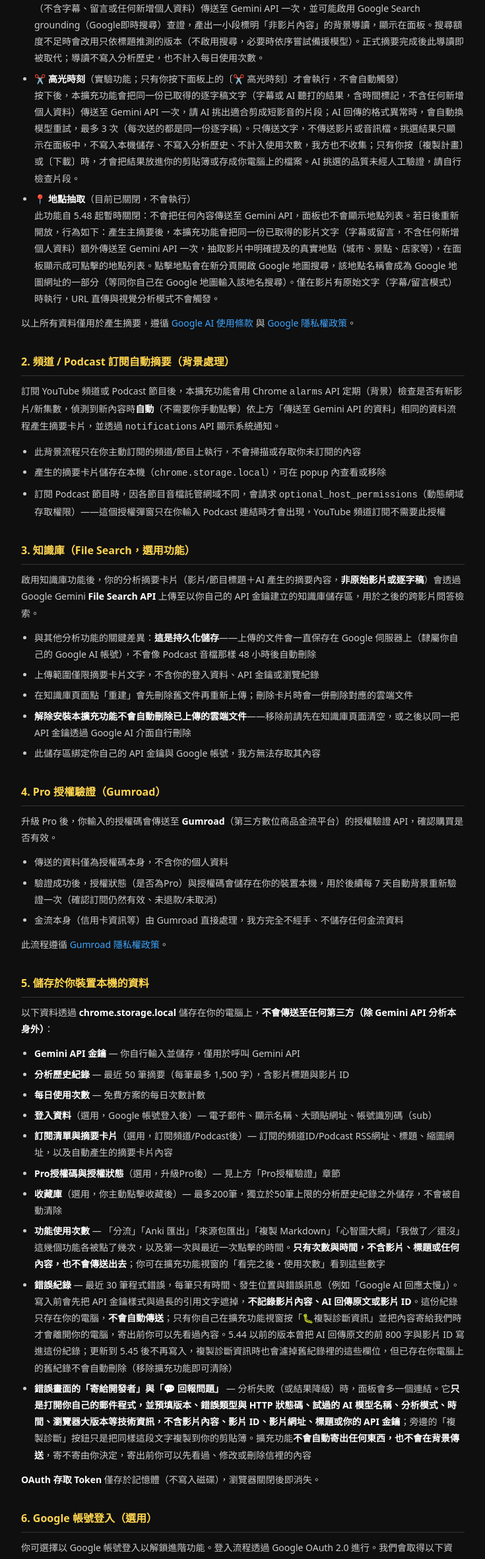
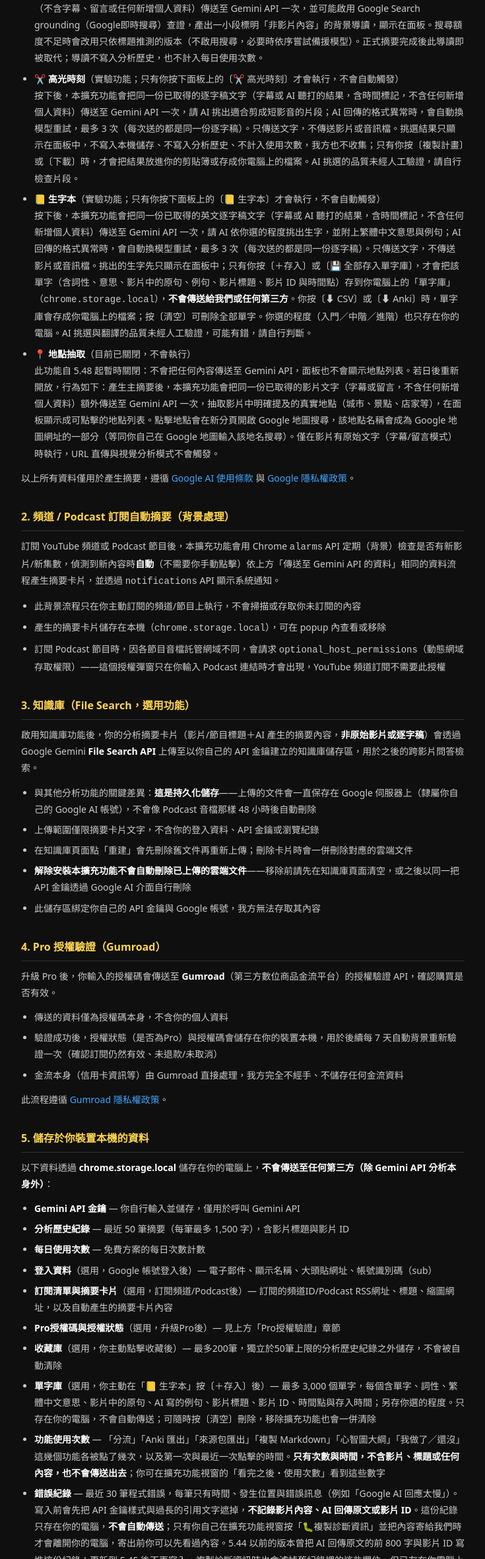
Before and after one commit to alex1491tw-sketch/yt-summarizer-privacy, a plain HTML site: page index.html in a window 1280 px wide. Shown: the part 1523-3886 px from the top of the page at 66% size, without its empty margins (272-1007 px from the left). Drawn offline with Linux system fonts and the light colour scheme.

Commit message:
docs: 隱私權政策同步為 5.52 版（補『📒 生字本』與『單字庫』兩項：實驗功能、按下才送同一份已取得的英文逐字稿給 Gemini 一次；單字庫只存本機 chrome.storage.local、最多 3,000 字）
Co-Authored-By: Claude Sonnet 5.5 <noreply@anthropic.com>

```diff
--- a/index.html
+++ b/index.html
@@ -99,6 +99,10 @@
       按下後，本擴充功能會把同一份已取得的逐字稿文字（字幕或 AI 聽打的結果，含時間標記，不含任何新增個人資料）傳送至 Gemini API 一次，請 AI 挑出適合剪成短影音的片段；AI 回傳的格式異常時，會自動換模型重試，最多 3 次（每次送的都是同一份逐字稿）。只傳送文字，不傳送影片或音訊檔。挑選結果只顯示在面板中，不寫入本機儲存、不寫入分析歷史、不計入使用次數，我方也不收集；只有你按〔複製計畫〕或〔下載〕時，才會把結果放進你的剪貼簿或存成你電腦上的檔案。AI 挑選的品質未經人工驗證，請自行檢查片段。
     </li>
     <li>
+      <strong>📒 生字本</strong>（實驗功能；只有你按下面板上的〔📒 生字本〕才會執行，不會自動觸發）<br>
+      按下後，本擴充功能會把同一份已取得的英文逐字稿文字（字幕或 AI 聽打的結果，含時間標記，不含任何新增個人資料）傳送至 Gemini API 一次，請 AI 依你選的程度挑出生字，並附上繁體中文意思與例句；AI 回傳的格式異常時，會自動換模型重試，最多 3 次（每次送的都是同一份逐字稿）。只傳送文字，不傳送影片或音訊檔。挑出的生字先只顯示在面板中；只有你按〔＋存入〕或〔💾 全部存入單字庫〕，才會把該單字（含詞性、意思、影片中的原句、例句、影片標題、影片 ID 與時間點）存到你電腦上的「單字庫」（<code>chrome.storage.local</code>），<strong>不會傳送給我們或任何第三方</strong>。你按〔⬇ CSV〕或〔⬇ Anki〕時，單字庫會存成你電腦上的檔案；按〔清空〕可刪除全部單字。你選的程度（入門／中階／進階）也只存在你的電腦。AI 挑選與翻譯的品質未經人工驗證，可能有錯，請自行判斷。
+    </li>
+    <li>
       <strong>📍 地點抽取</strong>（目前已關閉，不會執行）<br>
       此功能自 5.48 起暫時關閉：不會把任何內容傳送至 Gemini API，面板也不會顯示地點列表。若日後重新開放，行為如下：產生主摘要後，本擴充功能會把同一份已取得的影片文字（字幕或留言，不含任何新增個人資料）額外傳送至 Gemini API 一次，抽取影片中明確提及的真實地點（城市、景點、店家等），在面板顯示成可點擊的地點列表。點擊地點會在新分頁開啟 Google 地圖搜尋，該地點名稱會成為 Google 地圖網址的一部分（等同你自己在 Google 地圖輸入該地名搜尋）。僅在影片有原始文字（字幕/留言模式）時執行，URL 直傳與視覺分析模式不會觸發。
     </li>
@@ -142,6 +146,7 @@
     <li><strong>訂閱清單與摘要卡片</strong>（選用，訂閱頻道/Podcast後）— 訂閱的頻道ID/Podcast RSS網址、標題、縮圖網址，以及自動產生的摘要卡片內容</li>
     <li><strong>Pro授權碼與授權狀態</strong>（選用，升級Pro後）— 見上方「Pro授權驗證」章節</li>
     <li><strong>收藏庫</strong>（選用，你主動點擊收藏後）— 最多200筆，獨立於50筆上限的分析歷史紀錄之外儲存，不會被自動清除</li>
+    <li><strong>單字庫</strong>（選用，你主動在「📒 生字本」按〔＋存入〕後）— 最多 3,000 個單字，每個含單字、詞性、繁體中文意思、影片中的原句、AI 寫的例句、影片標題、影片 ID、時間點與存入時間；另存你選的程度。只存在你的電腦，不會自動傳送；可隨時按〔清空〕刪除，移除擴充功能也會一併清除</li>
     <li><strong>功能使用次數</strong> — 「分流」「Anki 匯出」「來源包匯出」「複製 Markdown」「心智圖大綱」「我做了／還沒」這幾個功能各被點了幾次，以及第一次與最近一次點擊的時間。<strong>只有次數與時間，不含影片、標題或任何內容，也不會傳送出去</strong>；你可在擴充功能視窗的「看完之後・使用次數」看到這些數字</li>
     <li><strong>錯誤紀錄</strong> — 最近 30 筆程式錯誤，每筆只有時間、發生位置與錯誤訊息（例如「Google AI 回應太慢」）。寫入前會先把 API 金鑰樣式與過長的引用文字遮掉，<strong>不記錄影片內容、AI 回傳原文或影片 ID</strong>。這份紀錄只存在你的電腦，<strong>不會自動傳送</strong>；只有你自己在擴充功能視窗按「🐛複製診斷資訊」並把內容寄給我們時才會離開你的電腦，寄出前你可以先看過內容。5.44 以前的版本曾把 AI 回傳原文的前 800 字與影片 ID 寫進這份紀錄；更新到 5.45 後不再寫入，複製診斷資訊時也會濾掉舊紀錄裡的這些欄位，但已存在你電腦上的舊紀錄不會自動刪除（移除擴充功能即可清除）</li>
     <li><strong>錯誤畫面的「寄給開發者」與「💬 回報問題」</strong> — 分析失敗（或結果降級）時，面板會多一個連結。它<strong>只是打開你自己的郵件程式，並預填版本、錯誤類型與 HTTP 狀態碼、試過的 AI 模型名稱、分析模式、時間、瀏覽器大版本等技術資訊，不含影片內容、影片 ID、影片網址、標題或你的 API 金鑰</strong>；旁邊的「複製診斷」按鈕只是把同樣這段文字複製到你的剪貼簿。擴充功能<strong>不會自動寄出任何東西，也不會在背景傳送</strong>，寄不寄由你決定，寄出前你可以先看過、修改或刪除信裡的內容</li>
```
